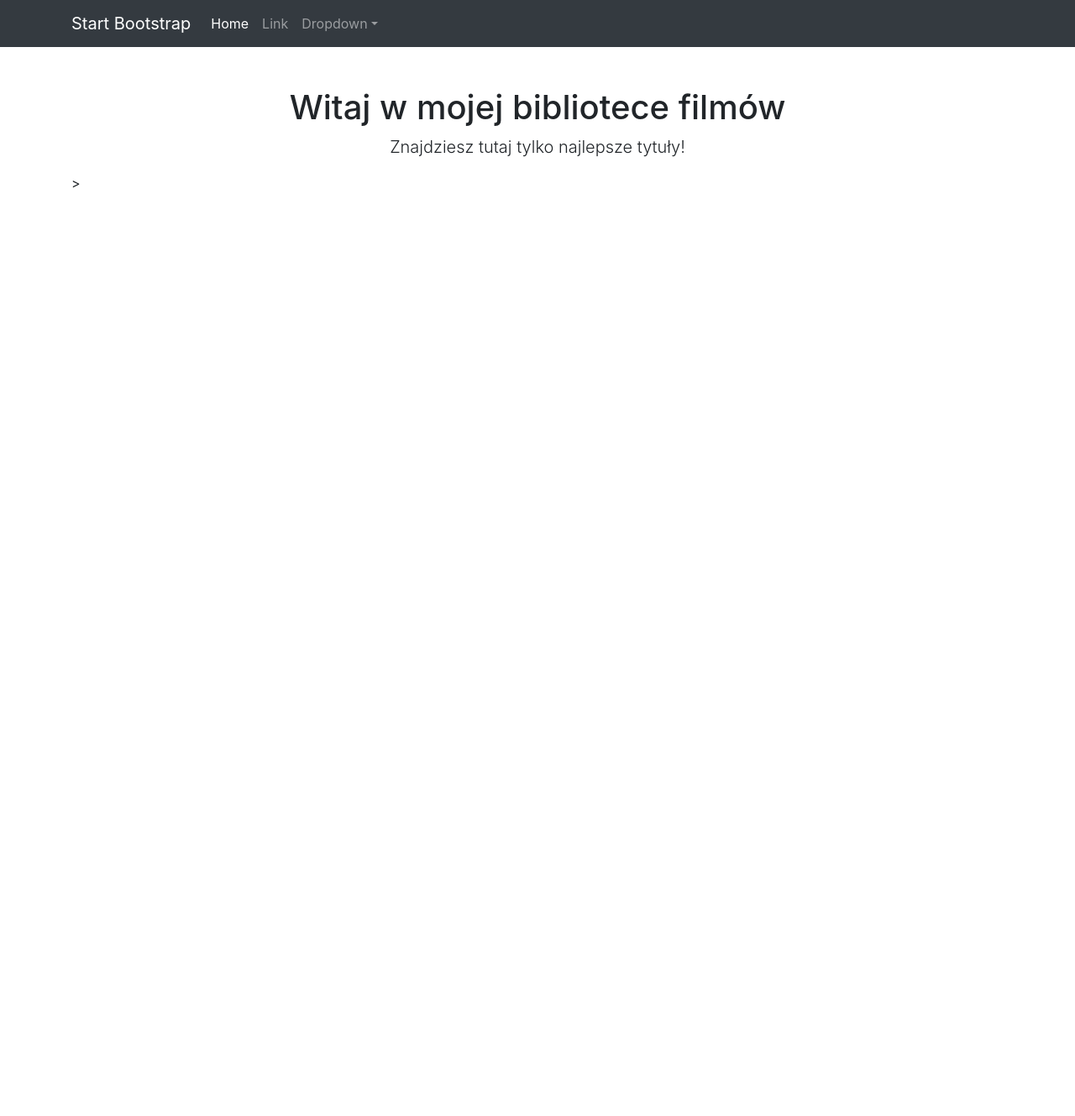
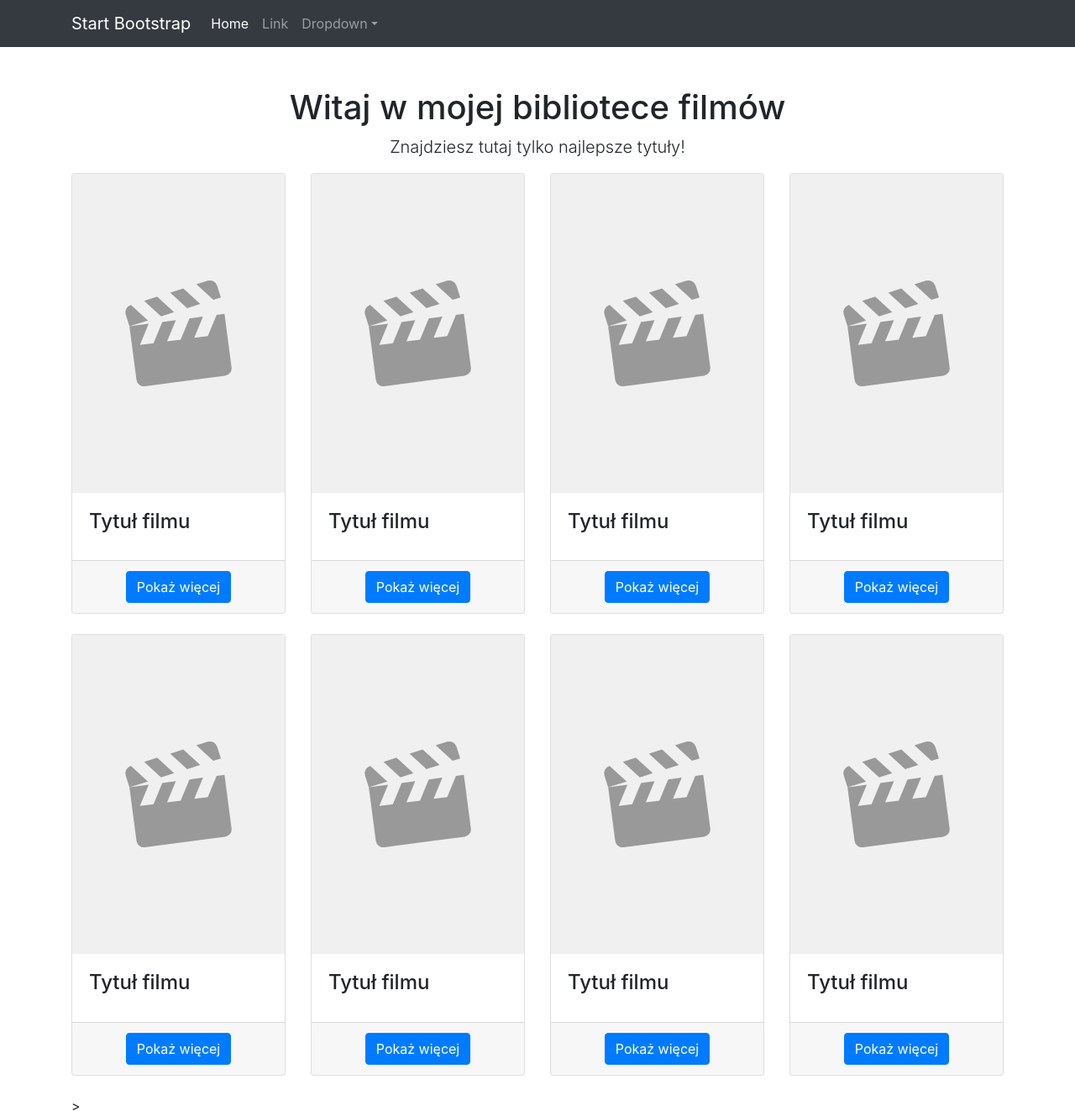
Before and after one commit to lukaszwira/movies_catalogue, a Flask app: page / in a window 1280 px wide. Shown: the whole page at 84% size. Before the commit the page ends 224 px from the top, so only its background shows below. Run offline with Flask 2, Linux system fonts and the light colour scheme; some libraries are stand-ins or nearby versions.

Commit message:
add placeholder

```diff
--- a/main.py
+++ b/main.py
@@ -5,4 +5,6 @@ app = Flask(__name__)
 @app.route('/')
 def homepage():
     movies = []
+    for movie in range(1,9):
+        movies.append([])
     return render_template("homepage.html", movies=movies)
--- a/templates/homepage.html
+++ b/templates/homepage.html
@@ -10,7 +10,7 @@
    {% for movie in movies %}
    <div class="col-lg-3 col-md-6 mb-4">
        <div class="card h-100">
-           <img class="card-img-top" src="http://placehold.it/300x500" alt="">
+           <img class="card-img-top" src="{{ url_for('static', filename='placeholder.svg') }}" alt="">
            <div class="card-body">
                <h4 class="card-title">Tytuł filmu</h4>
            </div>
```
Also changed, not shown: biblioteka.png (added), favicon.ico (added), static/placeholder.svg (added).
